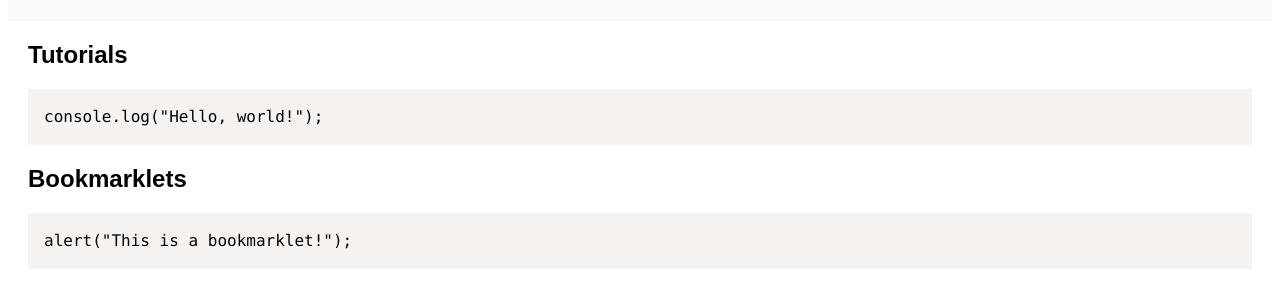
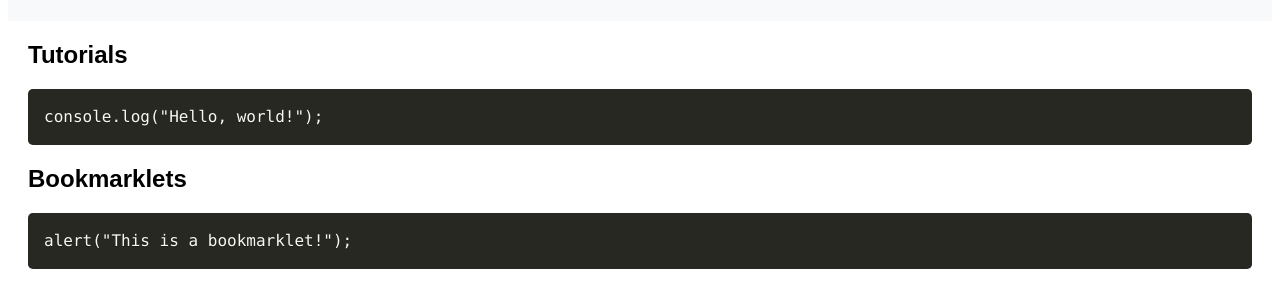
Before and after one commit to GooglyBlox/schooltricks.github.io, a plain HTML site: page index.html in a window 1280 px wide. Shown: the part 107-414 px from the top of the page. Drawn offline with nearby package versions, Linux system fonts and the light colour scheme.

Commit message:
Update index.html

```diff
--- a/index.html
+++ b/index.html
@@ -3,7 +3,7 @@
 <head>
     <title>Tutorial and Bookmarklets</title>
     <link href="styles.css" rel="stylesheet" />
-    <link href="https://cdnjs.cloudflare.com/ajax/libs/prism/1.23.0/themes/prism.min.css" rel="stylesheet" />
+    <link href="https://cdnjs.cloudflare.com/ajax/libs/prism/1.23.0/themes/prism-okaidia.min.css" rel="stylesheet" />
 </head>
 <body>
     <header>
@@ -12,7 +12,8 @@
     <main>
         <section id="tutorials">
             <h2>Tutorials</h2>
-            <!-- Tutorial contents will go here -->
+            <!-- Each tutorial will be an article with a title, description, and body -->
+            <!-- These will be dynamically generated from scripts.js -->
         </section>
         <section id="bookmarklets">
             <h2>Bookmarklets</h2>
```
